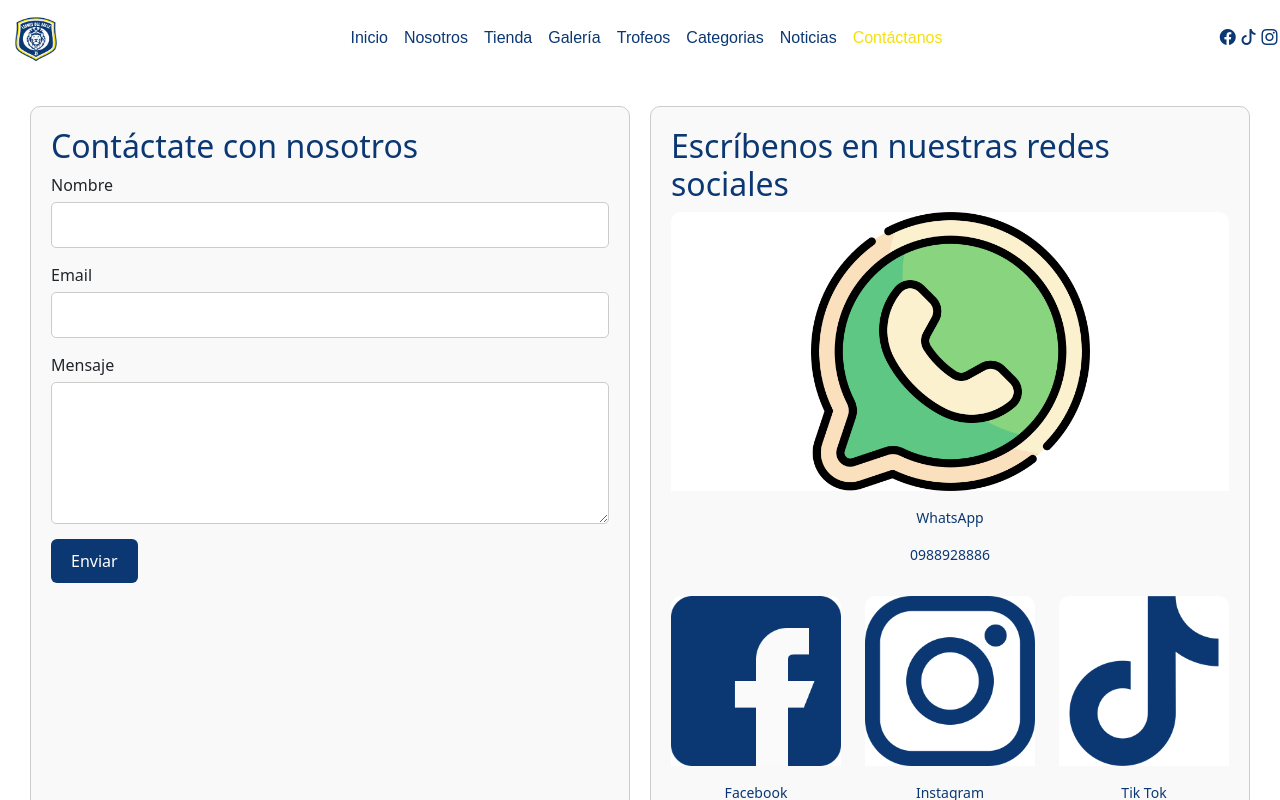
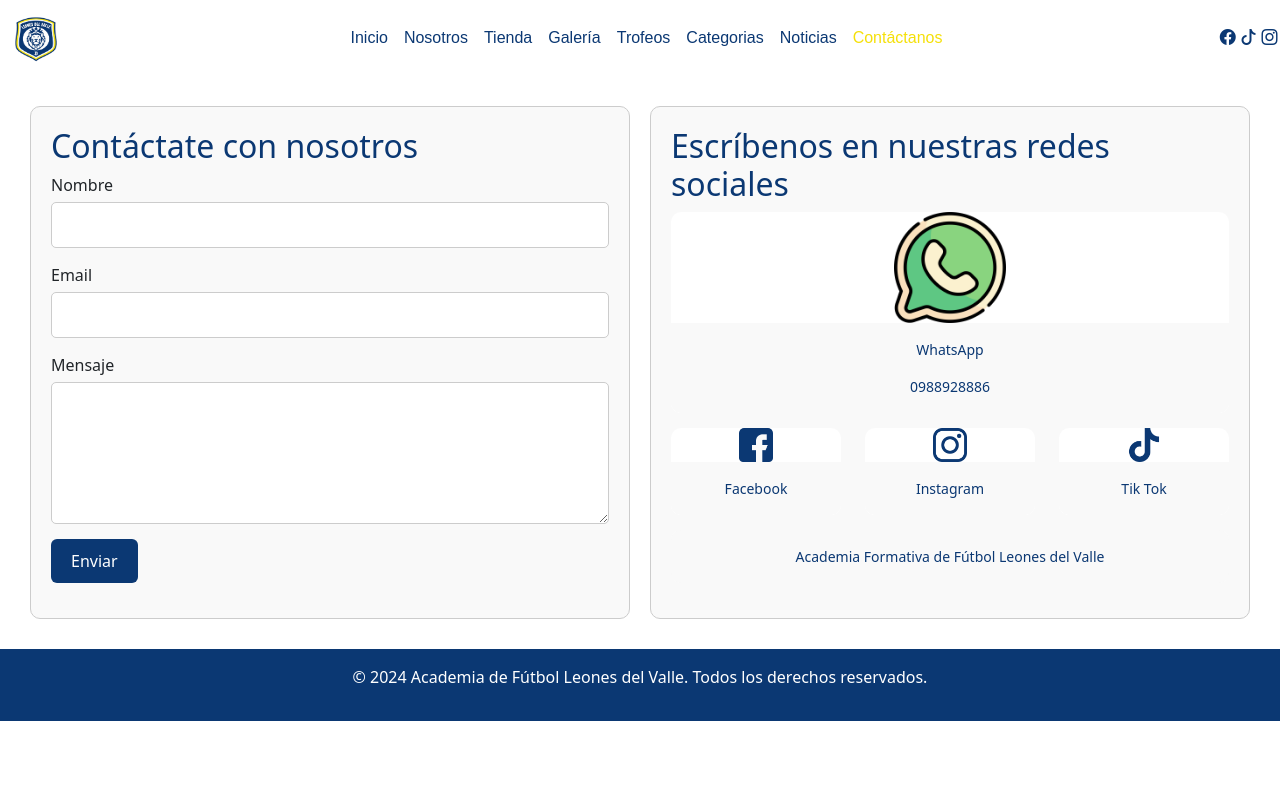
Before and after one commit to ljairgt15/ValleyLion, an Angular app: page /contactanos in a window 1280 px wide. Shown: the top 800 px of the page. Built offline with nearby package versions, Linux system fonts and the light colour scheme.

Commit message:
feat: set size

```diff
--- a/src/app/components/contact/contact.component.css
+++ b/src/app/components/contact/contact.component.css
@@ -52,7 +52,7 @@
   }
 
   .image-container img {
-    width: auto;
+    width: 20%;
     max-width: 50%; /* Ajusta este valor según lo necesites */
     display: inline-block; /* Asegura que la imagen se trate como un elemento en línea */
   }
--- a/src/app/components/contact/contact.component.html
+++ b/src/app/components/contact/contact.component.html
@@ -37,8 +37,9 @@
             <div class="col-4">
                 <a href={{facebookUrl}} target="_blank" class="text-decoration-none">
                     <div class="card text-center">
+                        <div class="image-container">
                         <img src="assets/socialNetwork/facebook-icon.png" class="card-img-top" alt="Facebook">
-                        <div class="card-body">
+                    </div><div class="card-body">
                             <p class="card-text">Facebook</p>
                         </div>
                     </div>
@@ -47,8 +48,9 @@
             <div class="col-4">
                 <a href="https://instagram.com" target="_blank" class="text-decoration-none">
                     <div class="card text-center">
+                        <div class="image-container">
                         <img src="assets/socialNetwork/instagram-icon.png" class="card-img-top" alt="Instagram">
-                        <div class="card-body">
+                    </div><div class="card-body">
                             <p class="card-text">Instagram</p>
                         </div>
                     </div>
@@ -57,7 +59,9 @@
             <div class="col-4">
                 <a href={{tiktokUrl}} target="_blank" class="text-decoration-none">
                     <div class="card text-center">
+                        <div class="image-container">
                         <img src="assets/socialNetwork/tik-tok-icon.png" class="card-img-top" alt="Instagram">
+                        </div>
                         <div class="card-body">
                             <p class="card-text">Tik Tok</p>
                         </div>
```
